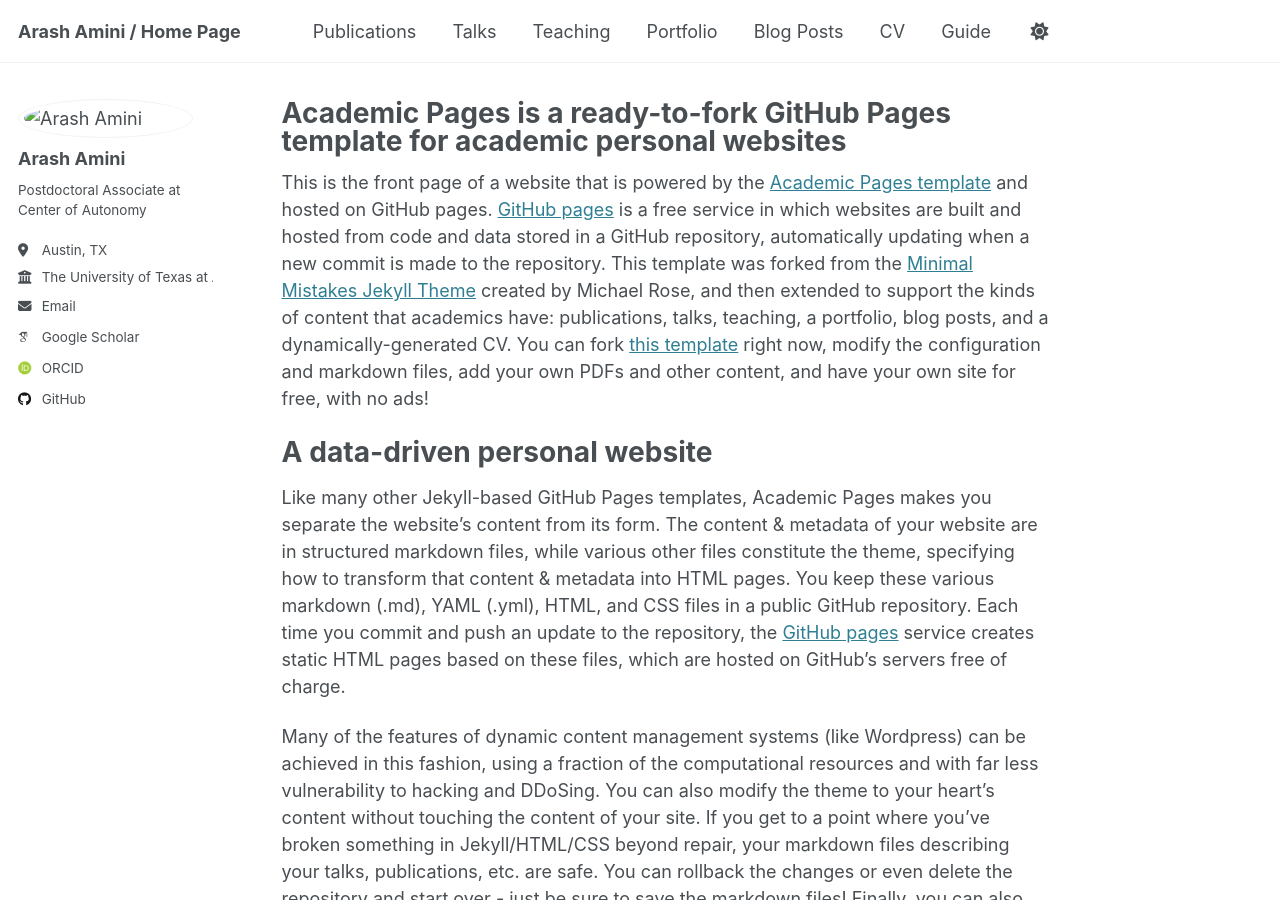
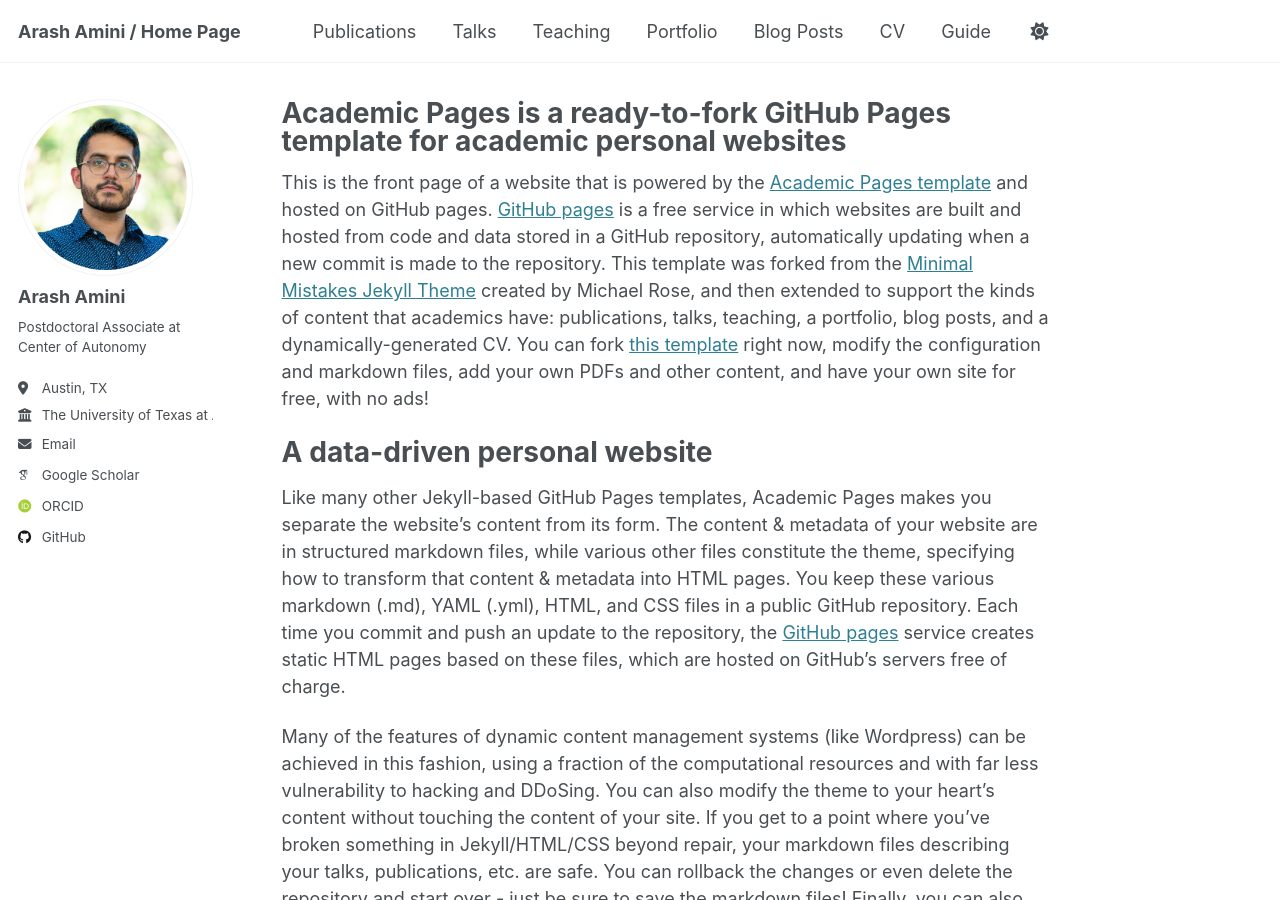
Before and after one commit to arash-am/Arash-Amini.github.io, a Jekyll site: the page built from _pages/about.md, in a window 1280 px wide and 900 px high. Built offline with Jekyll 4.4.1, drawn with Linux system fonts in a browser that asks for light colours; some web fonts are replaced.

Commit message:
Fixing profile photo directory

```diff
--- a/_config.yml
+++ b/_config.yml
@@ -22,7 +22,7 @@ repository               : "/arash-am.github.io/Arash-Amini.github.io"
 #               Additional customization can be done by editing /_includes/author-profile.html
 author:
   # Biographic information
-  avatar           : "files/Figs/arash.jpg"
+  avatar           : "arash.jpg"
   name             : "Arash Amini"
   bio              : "Postdoctoral Associate at Center of Autonomy"
   location         : "Austin, TX"
```
Also changed, not shown: images/Arash.jpg (added), 2 other files.
